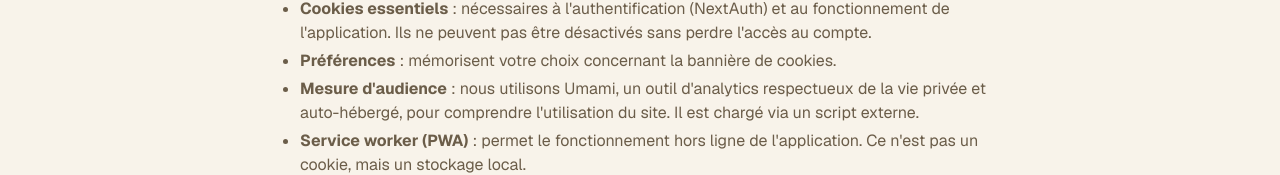
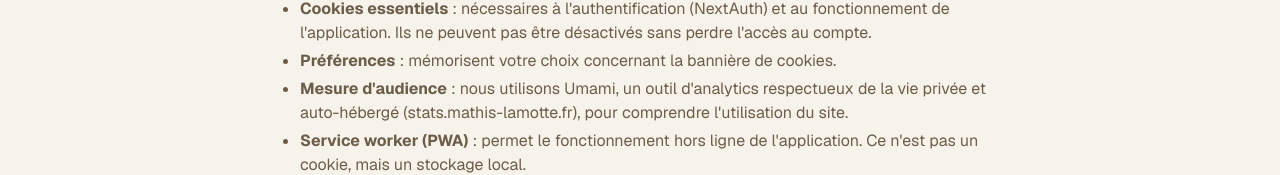
Before and after one commit to Mts76000/BookList, a Next.js app: page /politique-cookies in a window 1280 px wide. Shown: the part 412-587 px from the top of the page. Built offline with nearby package versions, Linux system fonts and the light colour scheme; no server answers.

Commit message:
fix: use custom Umami domain stats.mathis-lamotte.fr

```diff
--- a/next.config.ts
+++ b/next.config.ts
@@ -6,7 +6,7 @@ import { withSerwist } from "@serwist/turbopack";
 // Next.js n'en ont besoin en production (cf. doc Next.js sur la CSP), donc on
 // ne l'autorise pas en prod pour réduire la surface d'attaque XSS.
 const isDev = process.env.NODE_ENV === "development";
-const UMAMI_ORIGIN = "https://umami-587uoxmh6bswbfvi2ihyi2zz.72.61.109.246.sslip.io";
+const UMAMI_ORIGIN = "https://stats.mathis-lamotte.fr";
 
 const securityHeaders = [
   {
--- a/src/app/(legal)/politique-cookies/page.tsx
+++ b/src/app/(legal)/politique-cookies/page.tsx
@@ -39,8 +39,8 @@ export default function PolitiqueCookiesPage() {
           </li>
           <li>
             <strong>Mesure d&apos;audience</strong> : nous utilisons Umami, un outil d&apos;analytics respectueux
-            de la vie privée et auto-hébergé, pour comprendre l&apos;utilisation du site. Il est chargé via
-            un script externe.
+            de la vie privée et auto-hébergé (stats.mathis-lamotte.fr), pour comprendre l&apos;utilisation
+            du site.
           </li>
           <li>
             <strong>Service worker (PWA)</strong> : permet le fonctionnement hors ligne de
--- a/src/app/layout.tsx
+++ b/src/app/layout.tsx
@@ -89,7 +89,7 @@ export default function RootLayout({
             <CookieConsent />
             <Script
               strategy="beforeInteractive"
-              src="https://umami-587uoxmh6bswbfvi2ihyi2zz.72.61.109.246.sslip.io/script.js"
+              src="https://stats.mathis-lamotte.fr/script.js"
               data-website-id="47678d3d-1e98-4a9e-b597-c09329015fdf"
             />
           </SessionProvider>
```
